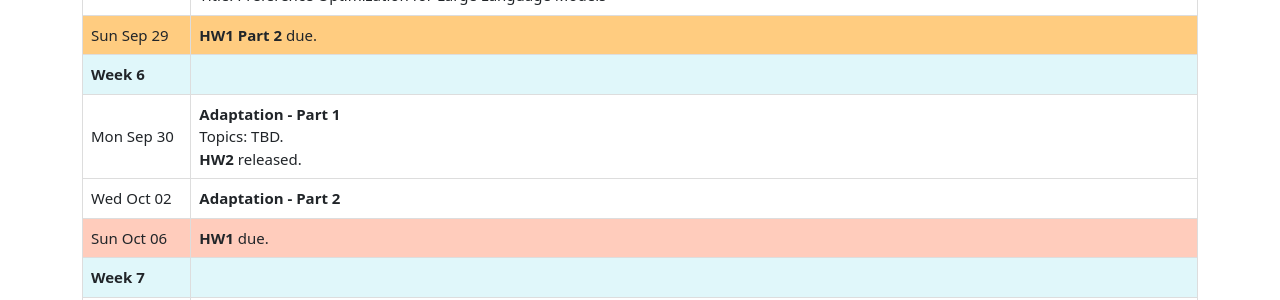
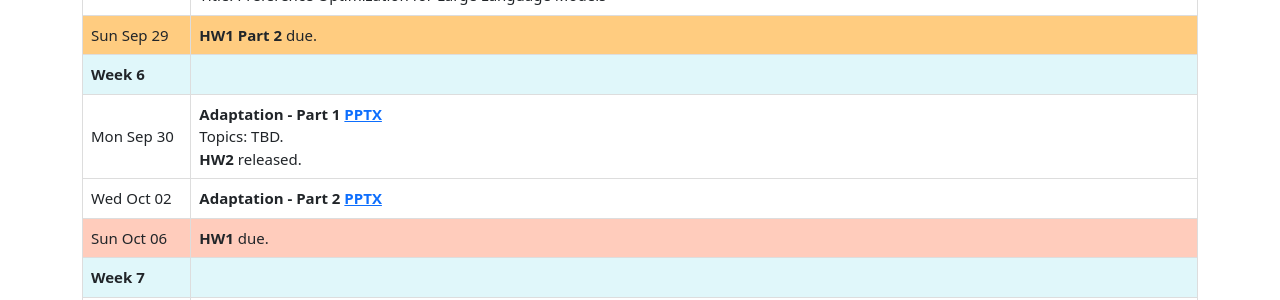
Before and after one commit to llm-class/llm-class.github.io, a Jekyll site: the page built from schedule.html, in a window 1280 px wide and 900 px high, scrolled down 816 px. Shown: the part 156-456 px from the top of the window. Built offline with Jekyll 4.4.1, drawn with Linux system fonts in a browser that asks for light colours.

Commit message:
added adaptation lecture slides

```diff
--- a/_data/schedule.yml
+++ b/_data/schedule.yml
@@ -69,9 +69,13 @@
       class: "lecture"
       topic: "Adaptation - Part 1"
       details: "Topics: TBD. <br> <b>HW2 </b> released."
+      link: [<a href="https://docs.google.com/presentation/d/1QuVuDc7co0SouJynCG6IqANf1kwPxuvaWesJWo4mxZg/edit?usp=sharing">PPTX</a>]
+
     - date: "Wed Oct 02"
       class: "guest_lecture"
       topic: "Adaptation - Part 2"
+      link: [<a href="https://docs.google.com/presentation/d/1QuVuDc7co0SouJynCG6IqANf1kwPxuvaWesJWo4mxZg/edit?usp=sharing">PPTX</a>]
+
     - date: "Sun Oct 06"
       class: "work_due"
       details: "<b>HW1</b> due."
```
